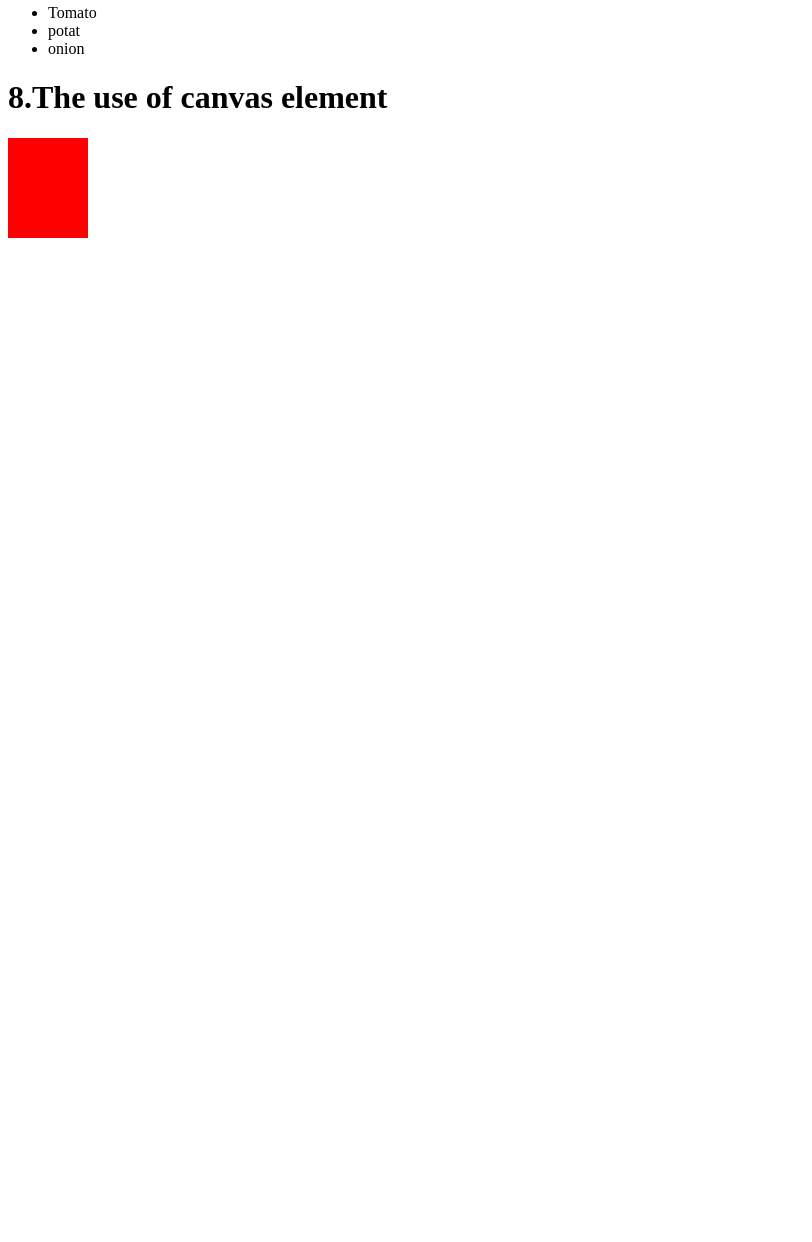
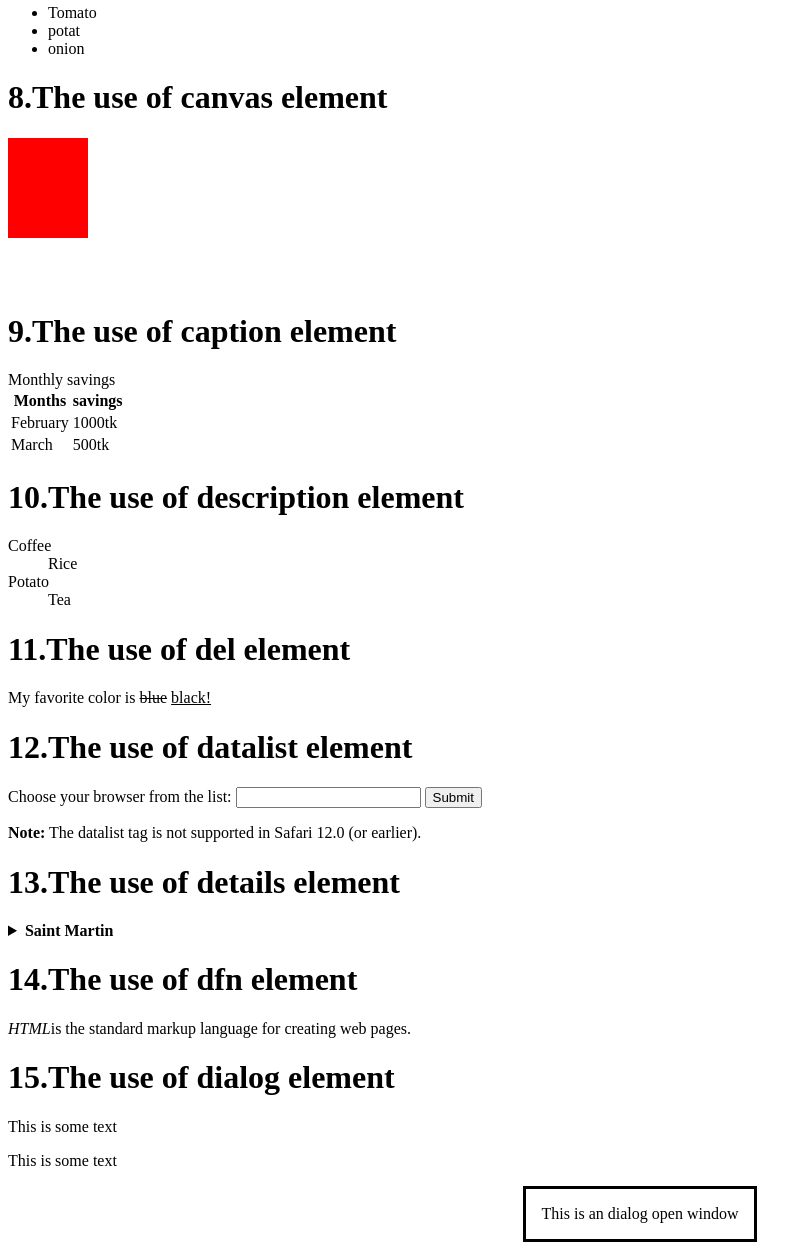
Before and after one commit to mahtabfahim/3rd_project, a plain HTML site: page about.html in a window 1280 px wide. Shown: the part 1260-2502 px from the top of the page, without its empty margins (0-812 px from the left). Before the commit the page ends 1560 px from the top, so only its background shows below. Drawn offline with Linux system fonts and the light colour scheme.

Commit message:
Update about.html

```diff
--- a/about.html
+++ b/about.html
@@ -52,5 +52,69 @@
 
 	 </script>
 
+	 <h1>9.The use of caption element</h1>
+	 <caption>Monthly savings</caption>
+
+	 <table>
+
+	 	<tr>
+	 		<th>Months</th>
+	 		<th>savings</th>
+	 	</tr>
+	 	<tr>
+	 		<td>February</td>
+	 		<td>1000tk</td>
+	 	</tr>
+	 	<tr>
+	 	<td>March</td>
+	 	<td>500tk</td>
+	 </tr>
+
+	 </table>
+
+	 <h1>10.The use of description element</h1>
+<dl>
+<dt>Coffee</dt>
+<dd>Rice</dd>
+<dt>Potato</dt>
+<dd>Tea</dd>
+</dl>
+
+<h1>11.The use of del element</h1>
+
+
+<p>My favorite color is <del>blue</del> <ins>black!</ins></p>
+
+<h1>12.The use of datalist element</h1>
+<form action="/action_page.php" method="get">
+	<label for:browsers>Choose your browser from the list:</label>
+	<input list="browsers"  name="browser" id="browser">
+	<datalist id="browsers">
+		<option value="Edge">
+			<option value="Safari">
+				<option value="Firefox">
+					<option value="Chrome">
+						<option value="Opera">
+						</datalist>
+						<input type="submit">
+
+</datalist>
+</form>
+<p><strong>Note:</strong> The datalist tag is not supported in Safari 12.0 (or earlier).</p>
+
+<h1>13.The use of details element</h1>
+<details>
+<summary><strong>Saint Martin</strong></summary>
+
+	<p>St. Martin's Island is a small island in the northeastern part of the Bay of Bengal, about 9 km south of the tip of the Cox's Bazar-Teknaf peninsula, and forming the southernmost part of Bangladesh. There is a small adjoining island that is separated at high tide, called Chera Dwip.</p>
+	</details>
+<h1>14.The use of dfn element</h1>
+<p><dfn>HTML</dfn>is the standard markup language for creating web pages.
+
+<h1>15.The use of dialog element</h1>
+<p>This is some text</p>
+<p>This is some text</p>
+<dialog open> This is an dialog open window </dialog>
+
 </body>
 </html>
```
